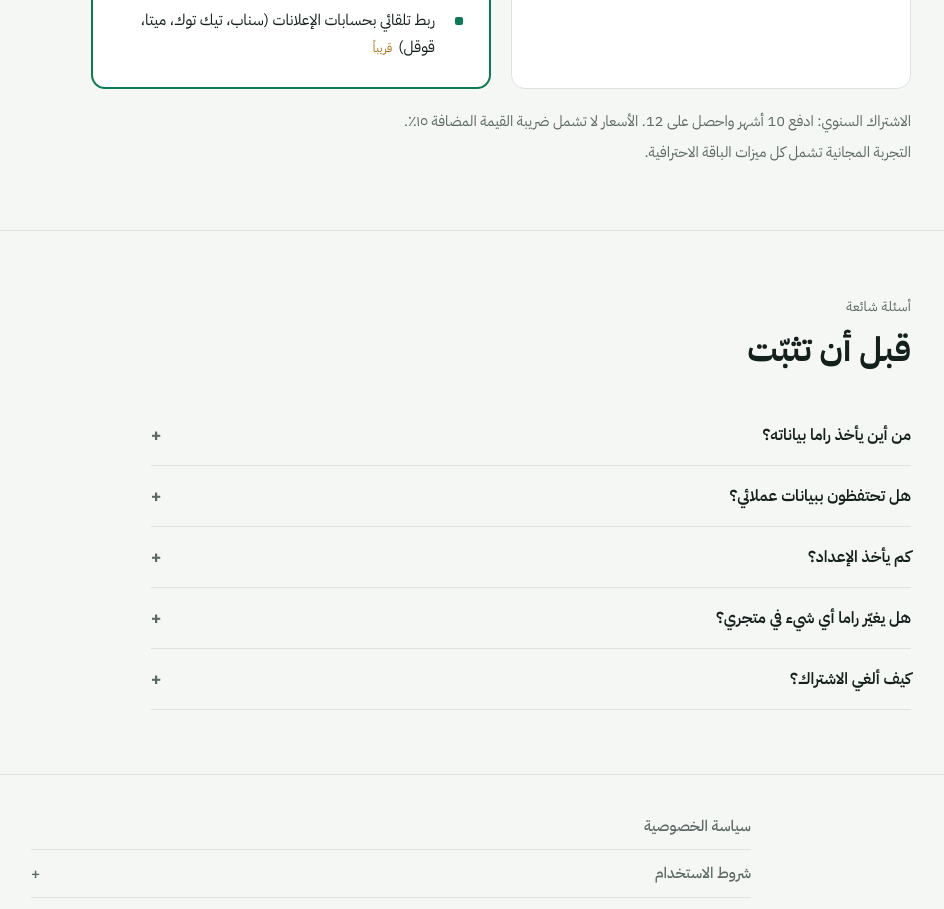
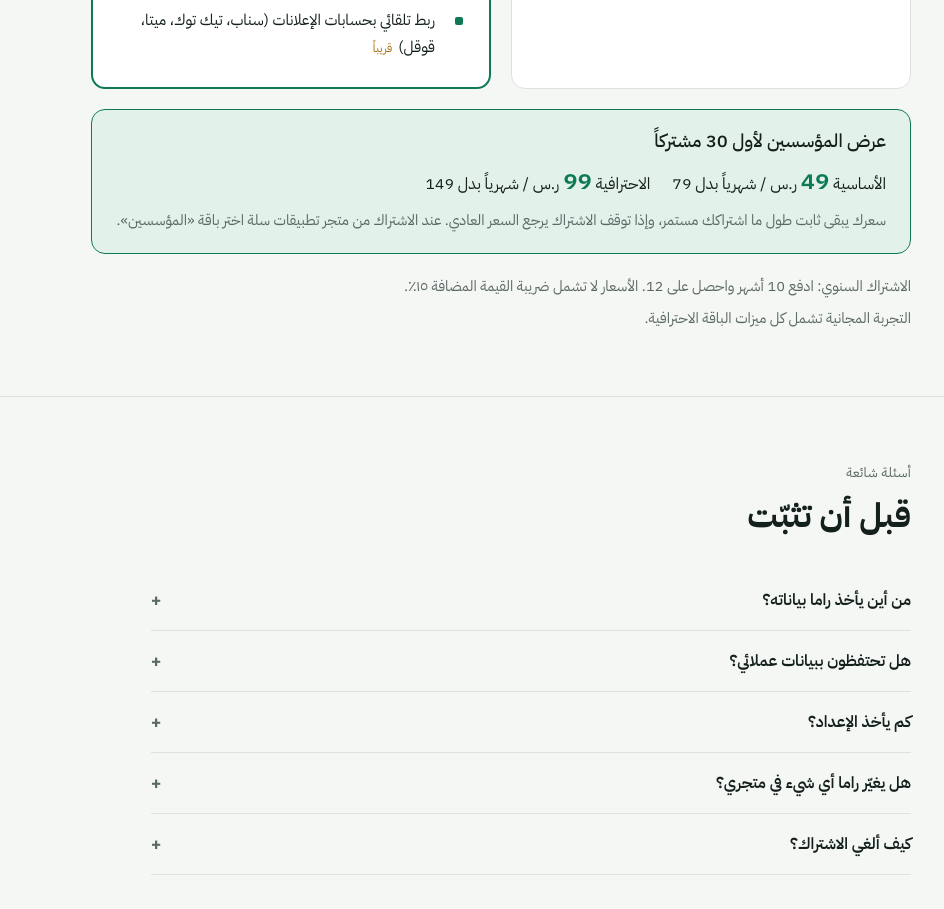
Before and after one commit to rama-sa/rama-sa.github.io, a plain HTML site: page index.html in a window 1280 px wide. Shown: the part 3223-4132 px from the top of the page, without its empty margins (249-1193 px from the left). Drawn offline with Linux system fonts and the light colour scheme.

Commit message:
عرض المؤسسين لأول 30 مشتركاً في قسم الأسعار

```diff
--- a/index.html
+++ b/index.html
@@ -154,6 +154,11 @@ tr:last-child td{border-bottom:0}
 .billing button[aria-pressed="true"] .save{background:rgba(255,255,255,.2);color:#fff}
 .plan .per{font-size:.88rem;color:var(--muted);margin-top:-8px}
 .plan .per b{color:var(--accent)}
+.founders{max-width:820px;margin-top:20px;background:var(--accent-soft);border:1px solid var(--accent);border-radius:14px;padding:20px 24px;display:flex;flex-direction:column;gap:6px}
+.founders h3{margin:0;font-size:1.15rem;color:var(--ink)}
+.founders .fp{display:flex;flex-wrap:wrap;gap:8px 22px;font-size:1rem;color:var(--ink)}
+.founders .fp b{font-size:1.5rem;font-weight:600;color:var(--accent)}
+.founders p{margin:0;color:var(--muted);font-size:.92rem}
 .pricing-notes{margin-top:20px;display:flex;flex-direction:column;gap:6px;color:var(--muted);font-size:.92rem}
 
 /* faq */
@@ -347,6 +352,11 @@ footer .wrap{display:flex;justify-content:space-between;gap:20px;flex-wrap:wrap;
           </ul>
         </div>
       </div>
+      <div class="founders" id="founders">
+        <h3>عرض المؤسسين لأول 30 مشتركاً</h3>
+        <div class="fp"><span>الأساسية <b>49</b> ر.س / شهرياً بدل 79</span><span>الاحترافية <b>99</b> ر.س / شهرياً بدل 149</span></div>
+        <p>سعرك يبقى ثابت طول ما اشتراكك مستمر، وإذا توقف الاشتراك يرجع السعر العادي. عند الاشتراك من متجر تطبيقات سلة اختر باقة «المؤسسين».</p>
+      </div>
       <div class="pricing-notes">
         <span>الاشتراك السنوي: ادفع 10 أشهر واحصل على 12. الأسعار لا تشمل ضريبة القيمة المضافة ١٥٪.</span>
         <span>التجربة المجانية تشمل كل ميزات الباقة الاحترافية.</span>
```
